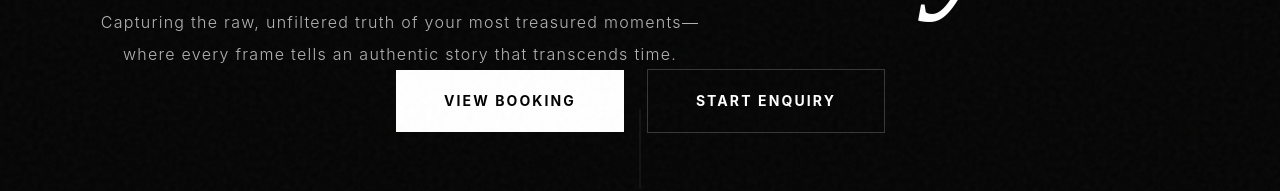
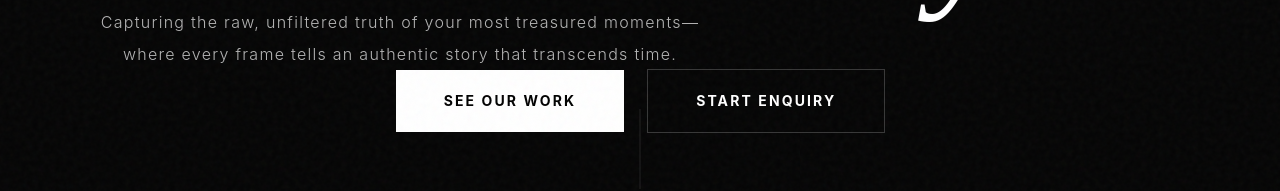
Before and after one commit to Mbakara1/excel_package, a React (Vite) app: page / in a window 1280 px wide. Shown: the part 403-594 px from the top of the page. Built offline with nearby package versions, Linux system fonts and the light colour scheme.

Commit message:
Update Hero CTA and add booking urgency line

```diff
--- a/src/components/BookingForm.jsx
+++ b/src/components/BookingForm.jsx
@@ -167,6 +167,15 @@ const BookingForm = () => {
             </motion.div>
           )}
 
+          <motion.p
+            initial={{ opacity: 0 }}
+            whileInView={{ opacity: 1 }}
+            viewport={{ once: true }}
+            className="text-sm text-[#D4AF37] font-medium tracking-wide mb-8 text-center"
+          >
+            Dates fill up fast — especially December and February. Secure yours today.
+          </motion.p>
+
           <form onSubmit={handleSubmit} className="space-y-16">
             {/* Field Groups */}
             <div className="grid grid-cols-1 md:grid-cols-2 gap-x-12 gap-y-12">
--- a/src/components/Hero.jsx
+++ b/src/components/Hero.jsx
@@ -19,7 +19,7 @@ const Hero = () => {
                where every frame tells an authentic story that transcends time.
             </p>
             <div className="flex justify-center gap-6">
-               <a href="#packages" className="cta-editorial">View Booking</a>
+               <a href="#portfolio" className="cta-editorial">See Our Work</a>
                <a href="#book" className="cta-editorial cta-outline">Start Enquiry</a>
             </div>
         </motion.div>
```
